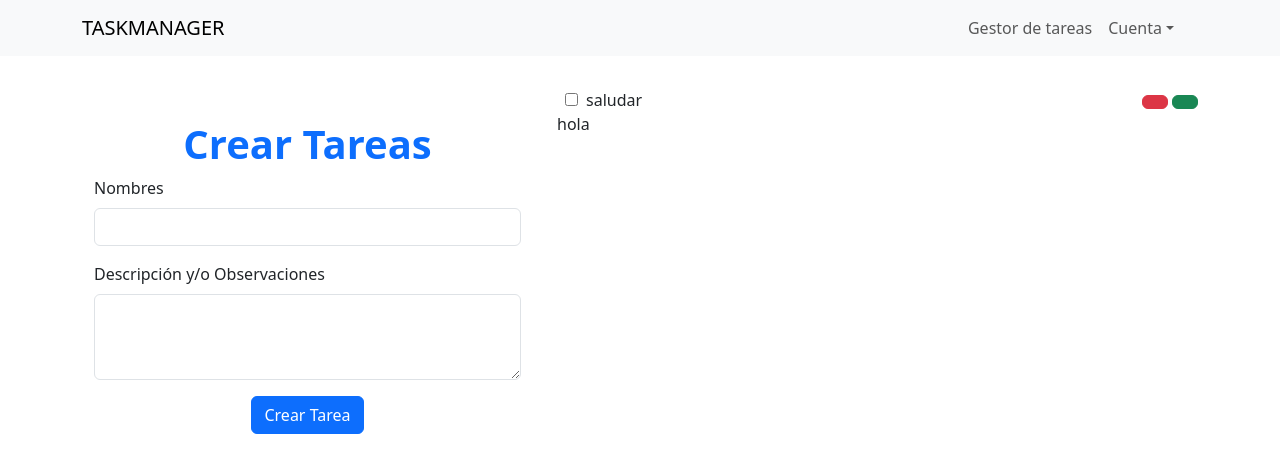
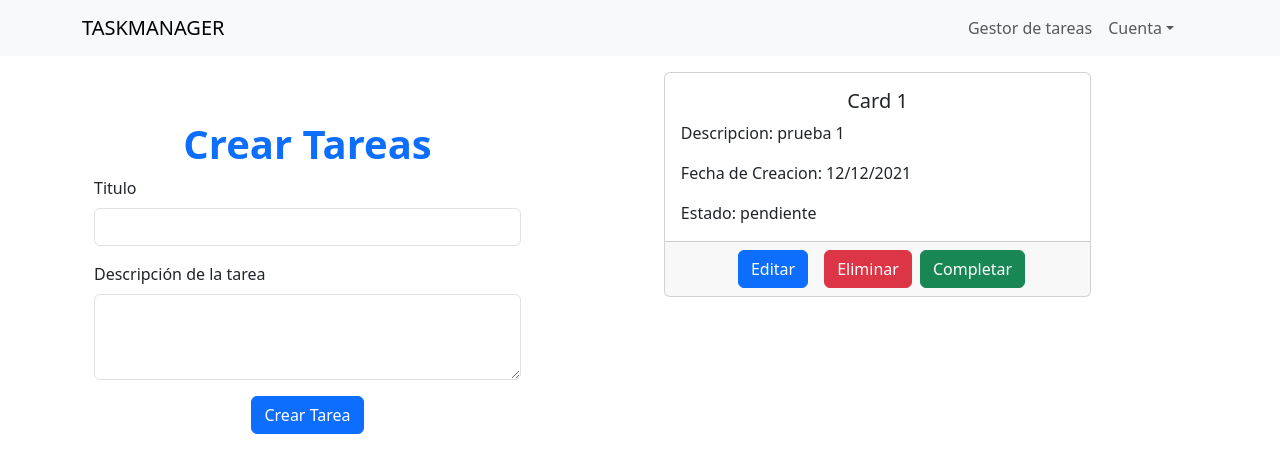
Before and after one commit to carlos060798/GESTORDETASK, a React (Vite) app in the folder front/: page /user/taskmanager in a window 1280 px wide. Shown: the top 472 px of the page. Built offline with nearby package versions, Linux system fonts and the light colour scheme.

Commit message:
version mejroada front 0.23

```diff
--- a/front/src/componetes/generales/FormTask.jsx
+++ b/front/src/componetes/generales/FormTask.jsx
@@ -7,7 +7,7 @@ function FormTask() {
             <div className="col-12">
               <div className="mb-3">
                 <label htmlFor="nombres" className="form-label">
-                  Nombres
+                  Titulo
                 </label>
                 <input
                   type="text"
@@ -16,9 +16,10 @@ function FormTask() {
 
                 />
               </div>
+
               <div className="mb-3">
                 <label htmlFor="observaciones" className="form-label">
-                  Descripción y/o Observaciones
+                  Descripción de la tarea
                 </label>
                 <textarea
                   className="form-control"
--- a/front/src/componetes/generales/TableTask.jsx
+++ b/front/src/componetes/generales/TableTask.jsx
@@ -1,27 +1,33 @@
+import { Card, CardGroup } from 'react-bootstrap';
+
 function TableList() {
     return (<>
-      <div className={`list-group-item mt-3`}>
-      <div className="d-flex justify-content-between align-items-center">
-        <div>
-          <input
-            type="checkbox"
 
-            className="mx-2"
-          />
-          <span className="font-weight-bold">saludar</span>
-        </div>
-        <div>
-          <button className="btn btn-danger mx-1">
-            <i className="bi bi-x"></i>
-          </button>
-          <button className="btn btn-success">
-            <i className="bi bi-pencil"></i>
-          </button>
-        </div>
-      </div>
-      <p className="mb-0">hola</p>
-    </div>
+  <CardGroup className="justify-content-center">
+  <div className="col-12 col-md-8 ">
+    <Card className="mb-3">
+      <Card.Body>
+        <Card.Title className='text-center'>Card 1</Card.Title>
+        <Card.Text>
+         Descripcion: prueba 1
+        </Card.Text>
+        <Card.Text>
+          Fecha de Creacion: 12/12/2021
+        </Card.Text>
+        <Card.Text>
+          Estado: pendiente
+        </Card.Text>
 
+
+      </Card.Body>
+      <Card.Footer className="d-flex justify-content-center">
+  <button className="btn btn-primary mx-2">Editar</button>
+  <button className="btn btn-danger mx-2">Eliminar</button>
+  <button className="btn btn-success">Completar</button>
+</Card.Footer>
+    </Card>
+  </div>
+</CardGroup>
 
     </> );
 }
```
